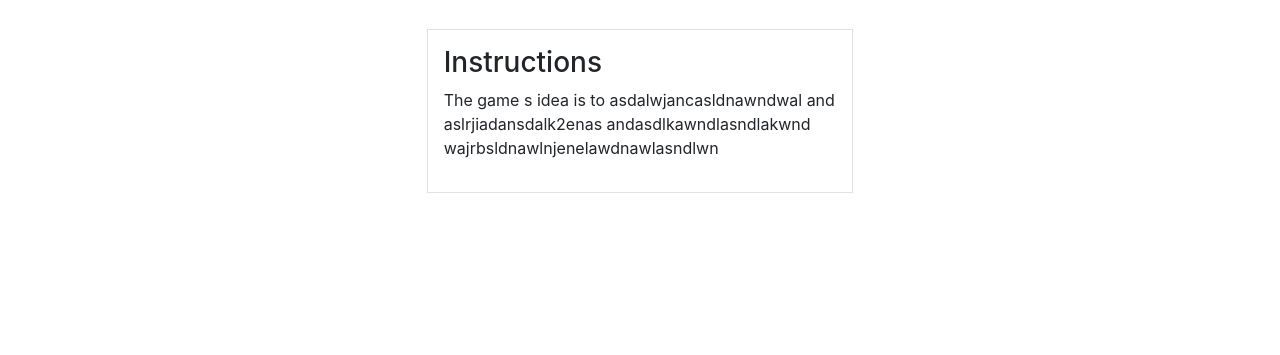
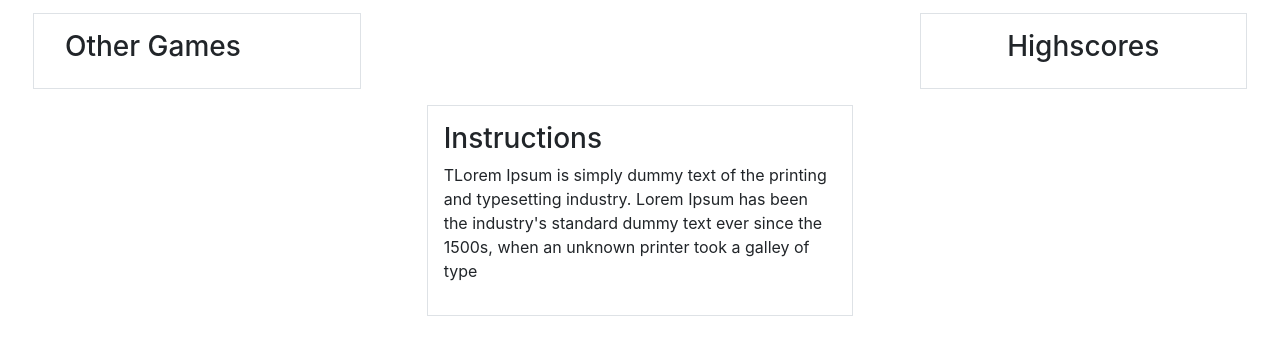
Before and after one commit to xaddee/Catch--em-all, a website: page index.html in a window 1280 px wide. Shown: the part 83-438 px from the top of the page. Drawn offline with nearby package versions, Linux system fonts and the light colour scheme.

Commit message:
Update frontend template

```diff
--- a/index.html
+++ b/index.html
@@ -12,10 +12,18 @@
     <div class="mb-3">
       <h1 class="text-center p-3">Catch 'em all</h1>
     </div>
-    <div id="game-container" class=""></div>
+    <div class="row">
+      <div class="other-games col-md-3 border ml-5">
+        <h3 class="p-3">Other Games</h3>
+      </div>
+      <div id="game-container" class=""></div>
+      <div class="highscores col-md-3 border mr-5">
+        <h3 class="text-center p-3">Highscores</h3>
+      </div>
+  </div>
     <div class="container border col-md-4 mt-3 p-3">
       <h3>Instructions</h3>
-      <p>The game s idea is to asdalwjancasldnawndwal and aslrjiadansdalk2enas andasdlkawndlasndlakwnd wajrbsldnawlnjenelawdnawlasndlwn</p>
+      <p>TLorem Ipsum is simply dummy text of the printing and typesetting industry. Lorem Ipsum has been the industry's standard dummy text ever since the 1500s, when an unknown printer took a galley of type</p>
     </div>
 
     <!-- Bootstrap -->
```
